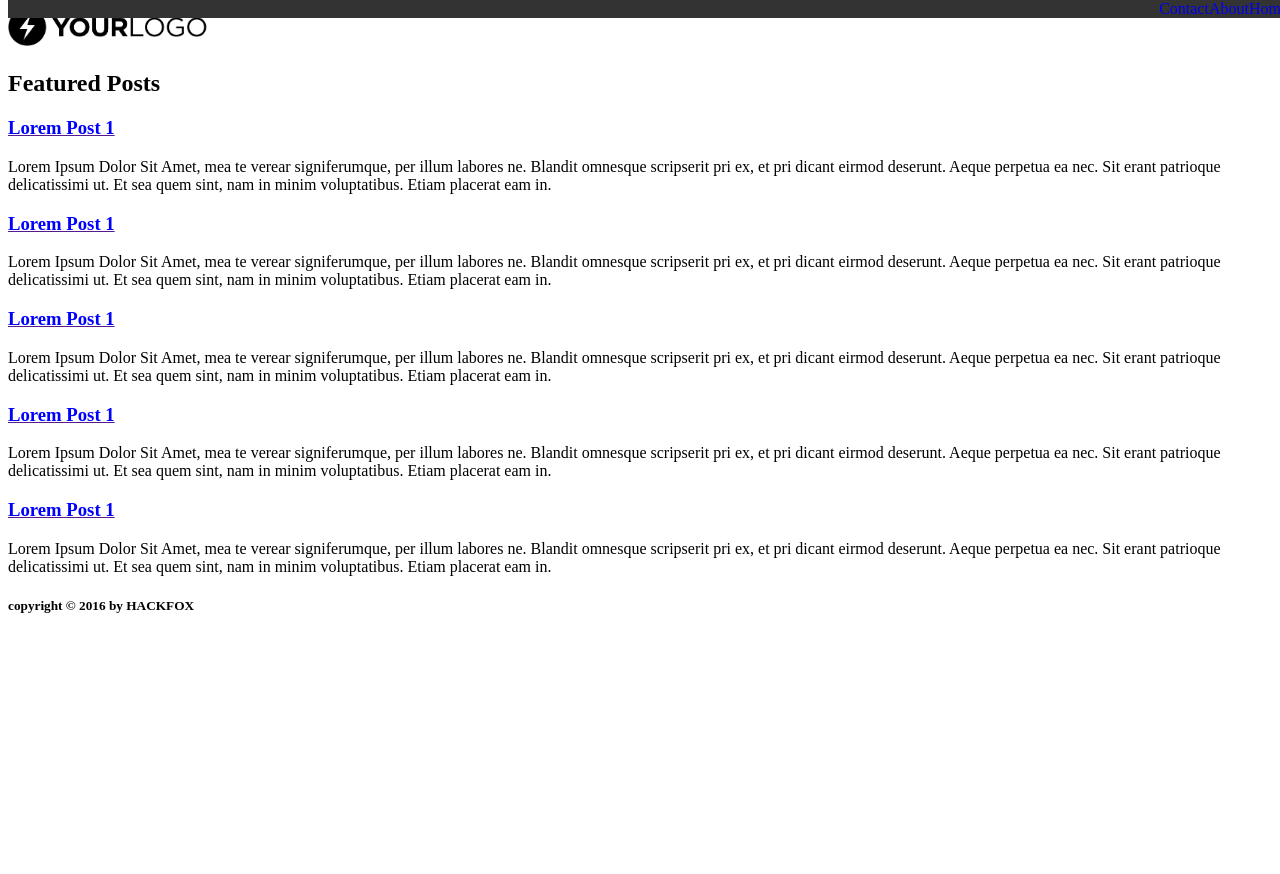
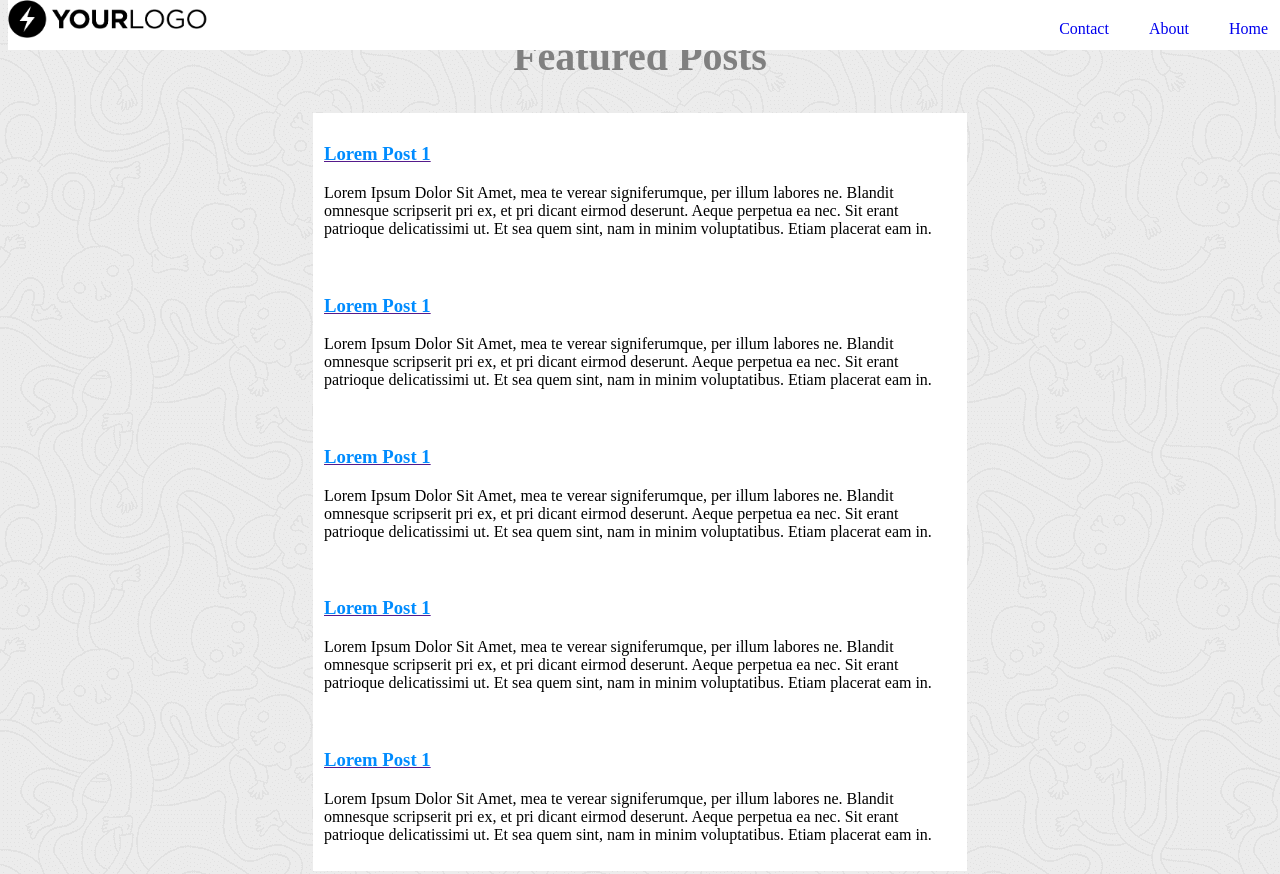
Before and after one commit to jokoss92/hacktiv8-course-project, a plain HTML site: page phase-0/week-1/project-css-layouting/index.html in a window 1280 px wide. Shown: the top 874 px of the page. Before the commit the page ends 800 px from the top, so only its background shows below. Drawn offline with Linux system fonts and the light colour scheme; a web font is replaced by a local one.

Commit message:
[Latihan Pribadi 3] Membuat Layout dan Desain Halaman Web dengan CSS - Fix Logo

```diff
--- a/phase-0/week-1/project-css-layouting/index.html
+++ b/phase-0/week-1/project-css-layouting/index.html
@@ -12,9 +12,9 @@
 
 <body>
     <header>
-        <img id="logo" src="img/sample-logo.png" width="200px">
         <nav>
             <ul>
+                <img id="logo" src="img/sample-logo.png" width="200px">
                 <a href="#">
                     <li>Home</li>
                 </a>
--- a/phase-0/week-1/project-css-layouting/style.css
+++ b/phase-0/week-1/project-css-layouting/style.css
@@ -1,8 +1,10 @@
 li{
     float:right;
+    padding: 10px;
+    margin: 10px;
 }
 
-.logo img{
+img {
     float: left;
 }
 
@@ -11,11 +13,18 @@ ul {
     margin: 0;
     padding: 0;
     overflow: hidden;
-    background-color: #333333;
+    /* background-color:white; */
+    /* position: fixed; */
+    background:white;
     position: fixed;
     top: 0;
     width: 100%;
+    height: 50px;
 }
+
+/* header{
+
+} */
 
 li a{
     display: block;
@@ -30,10 +39,42 @@ li a:hover{
 }
 
 h3{
-    font-family: "Slabo";
-    color: blue;
+    color: rgb(0, 140, 255);
 }
 
 body{
+   background-image: url("./img/sample-pattern.png");
+   font-family: "Slabo";
+}
 
+/* section{
+
+} */
+
+article{
+    padding: 10px;
+    background: white;
+    width: 50%;
+    height: 80%;
+    margin: 0 auto;
+    border: solid 1px rgba(255,255,255,.5);
 }
+
+h1{
+    text-align: center;
+    font-size: 40px;
+    font-weight: bold;
+    color: grey;
+}
+
+footer{
+
+    background: #111111;
+    color: aliceblue;
+    height: 50px;
+    width: 100%;
+}
+
+h5{
+    text-align: center;
+}
```
